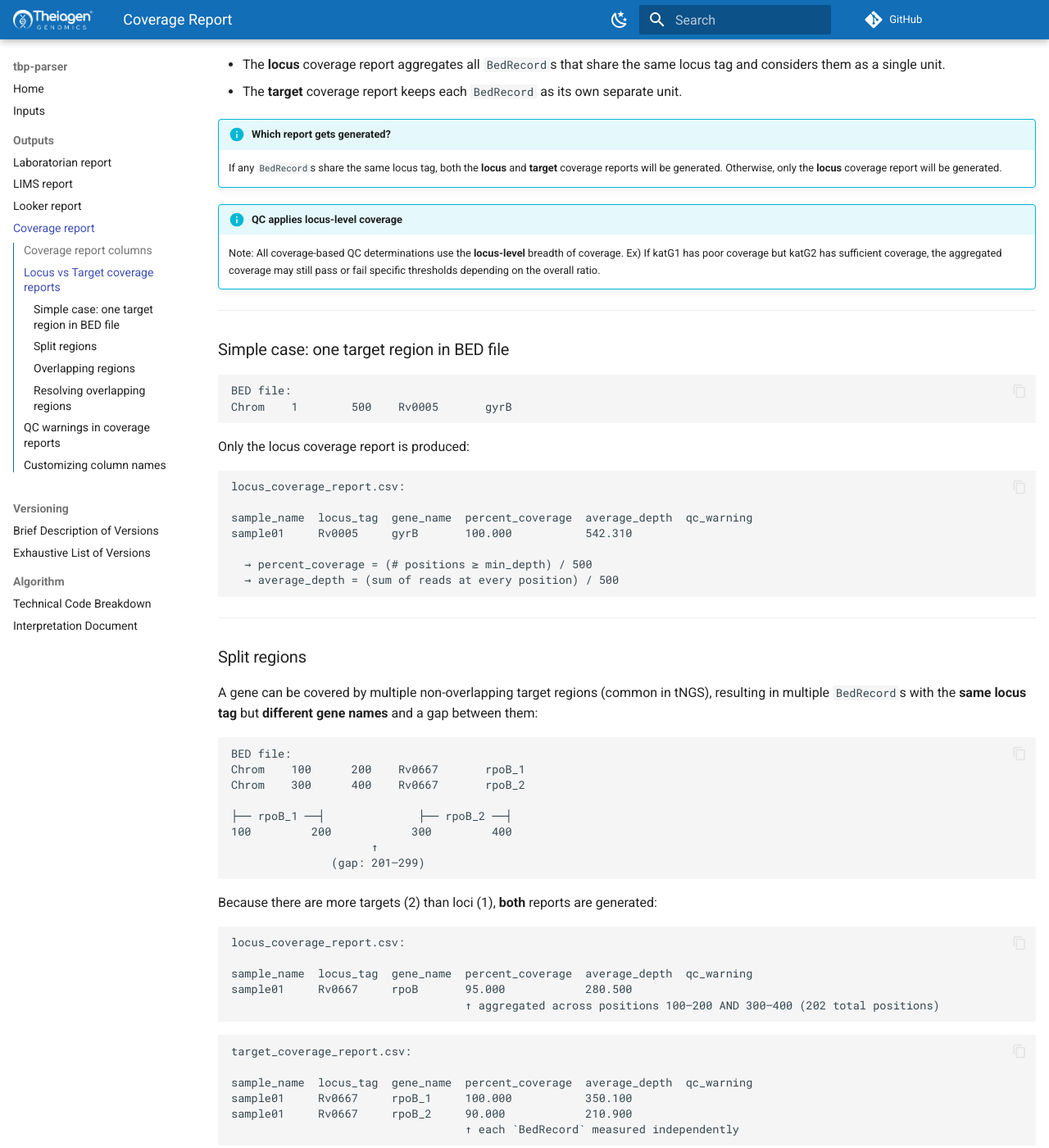
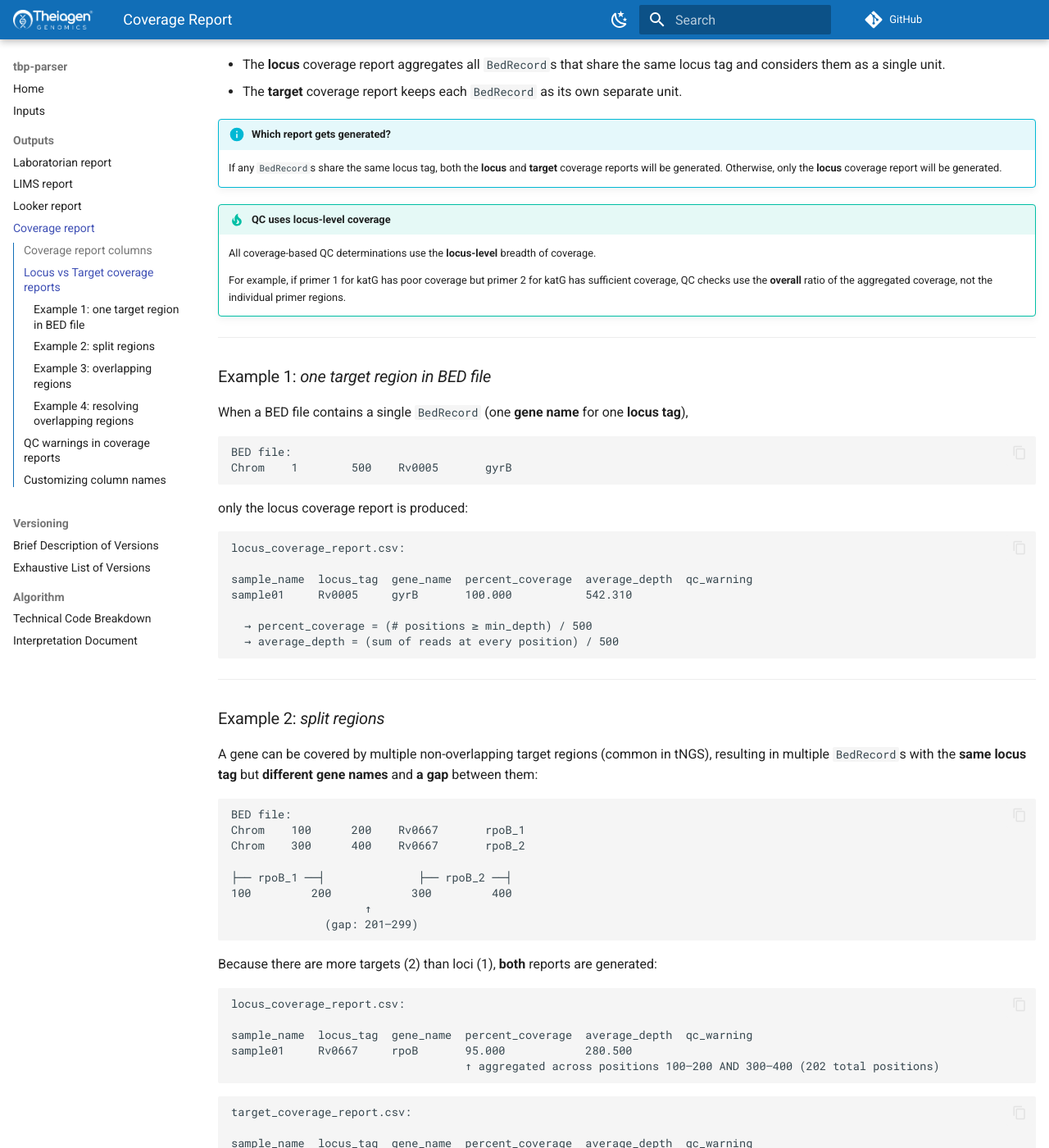
Before and after one commit to theiagen/tbp-parser, an MkDocs documentation site: the page built from docs/outputs/coverage.md, in a window 1280 px wide and 1400 px high, scrolled down 1077 px. Shown: the whole window at 82% size. Built offline with MkDocs 1.6.1 and Material for MkDocs 9.7.7, drawn with Linux system fonts in a browser that asks for light colours; comment, search, counter and statistics services are not loaded; the version menu is left out; some of the changed text lies outside the part shown.

Commit message:
minor formatting changes

````diff
--- a/docs/outputs/coverage.md
+++ b/docs/outputs/coverage.md
@@ -29,19 +29,23 @@ Each line/entry in your BED file defines a **`BedRecord`** — a stretch of the
 !!! info "Which report gets generated?"
     If any `BedRecord`s share the same locus tag, both the **locus** and **target** coverage reports will be generated. Otherwise, only the **locus** coverage report will be generated.
 
-!!! info "QC applies locus-level coverage"
-    Note: All coverage-based QC determinations use the **locus-level** breadth of coverage. Ex) If katG1 has poor coverage but katG2 has sufficient coverage, the aggregated coverage may still pass or fail specific thresholds depending on the overall ratio.
+!!! tip "QC uses locus-level coverage"
+    All coverage-based QC determinations use the **locus-level** breadth of coverage.
+
+    For example, if primer 1 for katG has poor coverage but primer 2 for katG has sufficient coverage, QC checks use the **overall** ratio of the aggregated coverage, not the individual primer regions.
 
 ---
 
-### Simple case: one target region in BED file
+### Example 1: _one target region in BED file_
+
+When a BED file contains a single `BedRecord` (one **gene name** for one **locus tag**),
 
 ```
 BED file:
 Chrom    1        500    Rv0005       gyrB
 ```
 
-Only the locus coverage report is produced:
+only the locus coverage report is produced:
 
 ```
 locus_coverage_report.csv:
@@ -55,9 +59,9 @@ sample01     Rv0005     gyrB       100.000           542.310
 
 ---
 
-### Split regions
+### Example 2: _split regions_
 
-A gene can be covered by multiple non-overlapping target regions (common in tNGS), resulting in multiple `BedRecord`s with the **same locus tag** but **different gene names** and a gap between them:
+A gene can be covered by multiple non-overlapping target regions (common in tNGS), resulting in multiple `BedRecord`s with the **same locus tag** but **different gene names** and **a gap** between them:
 
 ```
 BED file:
@@ -66,8 +70,8 @@ Chrom    300      400    Rv0667       rpoB_2
 
 ├── rpoB_1 ──┤              ├── rpoB_2 ──┤
 100         200            300         400
-                     ↑
-               (gap: 201–299)
+                    ↑
+              (gap: 201–299)
 ```
 
 Because there are more targets (2) than loci (1), **both** reports are generated:
@@ -92,9 +96,9 @@ Note that the gap (positions 201–299) is **not measured at all** and no reads
 
 ---
 
-### Overlapping regions
+### Example 3: _overlapping regions_
 
-A gene can be covered by multiple overlapping target regions (common in tNGS), resulting in multiple `BedRecord`s with the **same locus tag** but **different gene names** that overlap:
+A gene can be covered by multiple overlapping target regions (common in tNGS), resulting in multiple `BedRecord`s with the **same locus tag** but **different gene names** that **overlap**:
 
 ```
 BED file:
@@ -129,16 +133,16 @@ The locus coverage report combines all reads from katG1 and katG2 into a single
 
 ---
 
-### Resolving overlapping regions
+### Example 4: _resolving overlapping regions_
 
-In the example above, katG1 and katG2 share an overlapping region (positions 150–200). Without overlap resolution, a read spanning that region gets counted in **both** `BedRecord`s — inflating the locus coverage when they're aggregated together.
+In [Example 3 above](#example-3-overlapping-regions), katG1 and katG2 share an overlapping region (positions 150–200). Without overlap resolution, a read spanning that region gets counted in **both** `BedRecord`s — inflating the locus coverage when they're aggregated together.
 
-With `--resolve_overlapping_regions` enabled, tbp-parser identifies reads that **only** appear in non-overlapping portions of each `BedRecord` and uses those as a whitelist:
+With `--resolve_overlapping_regions` enabled, tbp-parser identifies reads that **only** appear in _non_-overlapping portions of each `BedRecord` and uses those as a whitelist:
 
 ```
-katG1: ├─────────────────┤
+katG1: ├──────────────────┤
         1               200
-              |~overlap~|
+              ├ overlap ┤
 katG2:        ├───────────────────┤
               150               400
 
@@ -207,7 +211,7 @@ Valid deletions are flagged and reported in the `qc_warning` column and may expl
 !!! info "The `--use_err_as_brr` flag does not affect the coverage report"
     The `--use_err_as_brr` flag controls whether ERR regions are used in place of full regions for locus QC decisions (e.g., determining "Insufficient Coverage"). The coverage report's `qc_warning` column is controlled solely by whether `--err_coverage_bed` is provided — if it is, only deletions within the ERR region are reported regardless of the `--use_err_as_brr` setting.
 
-Consider rpoB split across two `BedRecord`s, with two deletions:
+Deletions are shown only for the region they overlap. Consider rpoB split across two `BedRecord`s, with two deletions:
 
 - `c.727_728delGTinsAC` — falls within rpoB_1
 - `c.1291_1292delAGinsCC` — falls within rpoB_2
````
Also changed, not shown: other parts of docs/outputs/coverage.md (+1 -1 lines), docs/index.md (+8 -0 lines), docs/inputs.md (+1 -1 lines).
